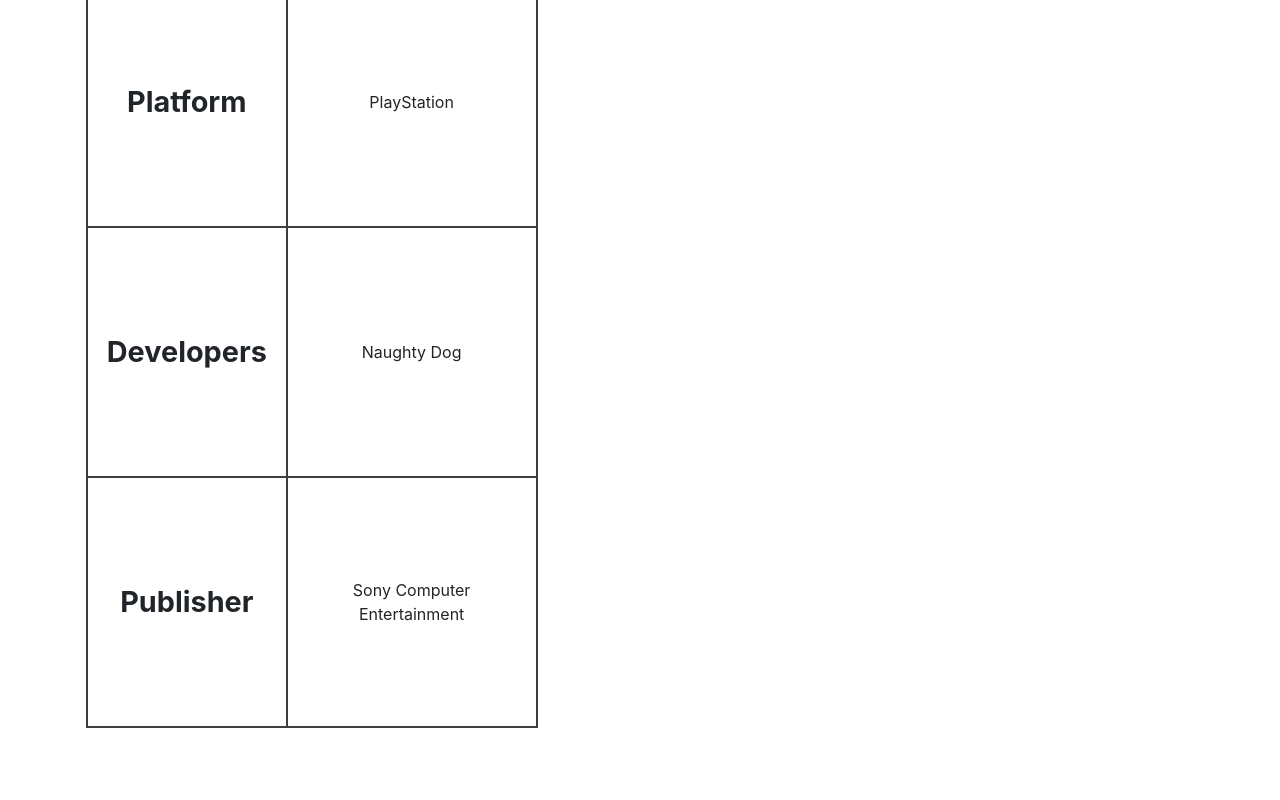
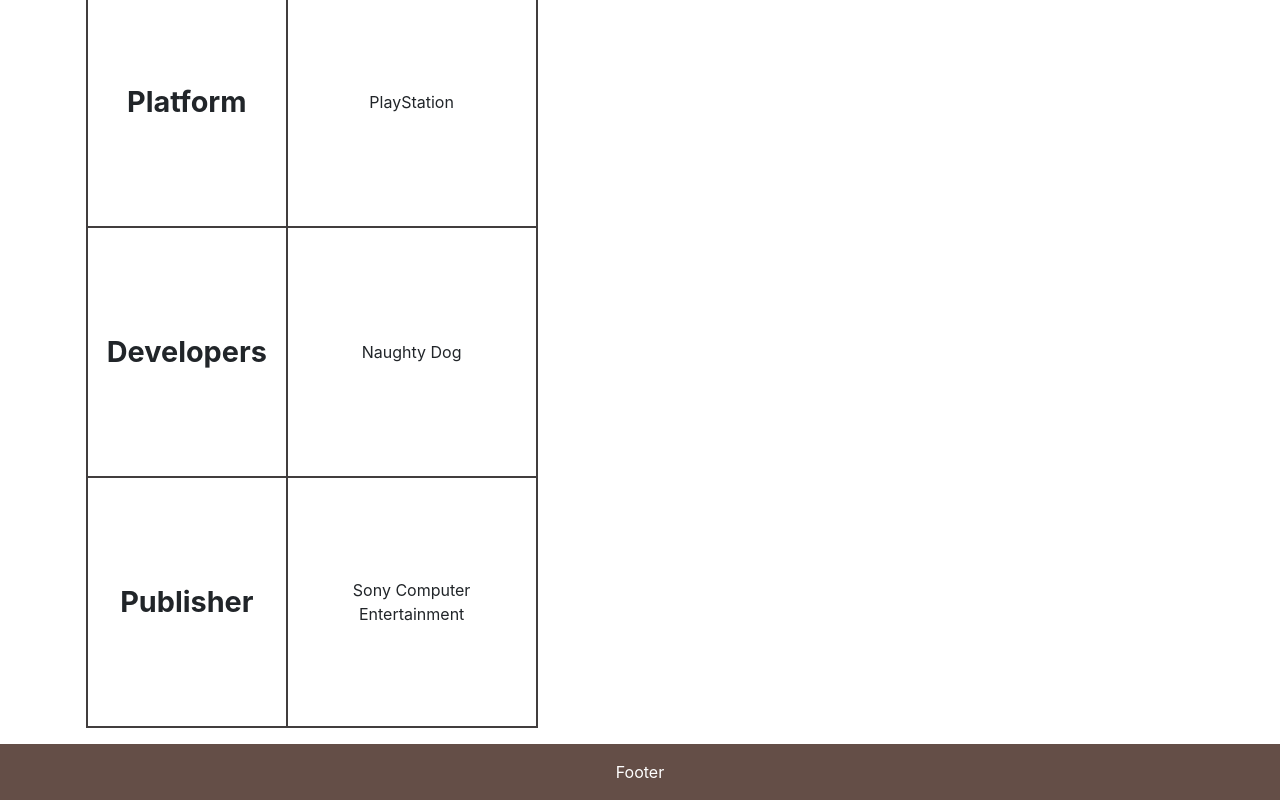
Before and after one commit to kdj924/gameLibrary, a React (Create React App) app: page /list/A1 in a window 1280 px wide. Shown: the part 1837-2637 px from the top of the page. Before the commit the page ends 2581 px from the top, so only its background shows below. Built offline with nearby package versions, Linux system fonts and the light colour scheme.

Commit message:
updated the READM.md

```diff
--- a/src/App.tsx
+++ b/src/App.tsx
@@ -48,6 +48,9 @@
             <Counter />
           </Route>
         </Switch>
+        <footer className="p-3">
+          Footer
+        </footer>
       </div>
     </Router>
   );
--- a/src/Detail.tsx
+++ b/src/Detail.tsx
@@ -11,7 +11,6 @@
     <div>
       <Container className="p-3">
         <h1 className="text-left">Detail</h1>
-
         {Game.games.map((x) => {
           if (x.id === `${id}`) {
             return (
--- a/src/css/App.css
+++ b/src/css/App.css
@@ -28,6 +28,13 @@
   color: #61dafb;
 }
 
+footer {
+  text-align: center;
+  padding: 3px;
+  background-color: rgb(100, 78, 71);
+  color: white;
+}
+
 @keyframes App-logo-spin {
   from {
     transform: rotate(0deg);
```
Also changed, not shown: 1 other file (tests, documents, lock files or other folders).
